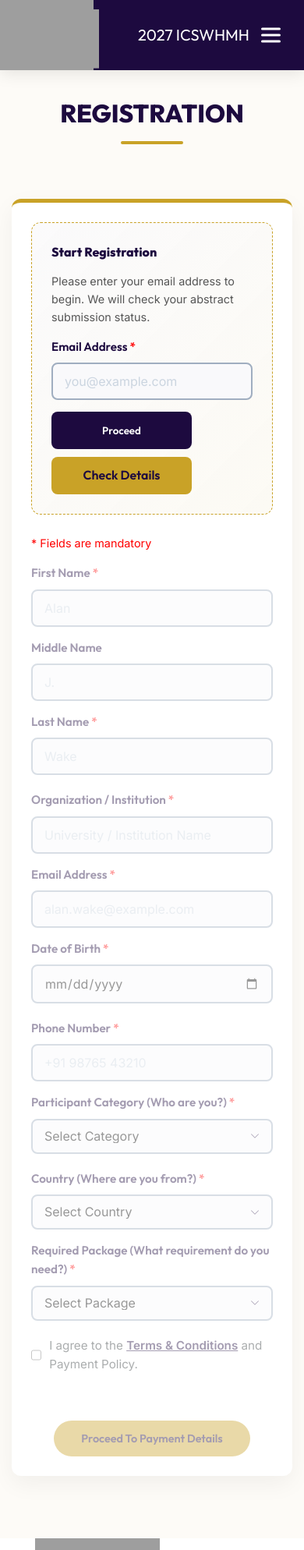
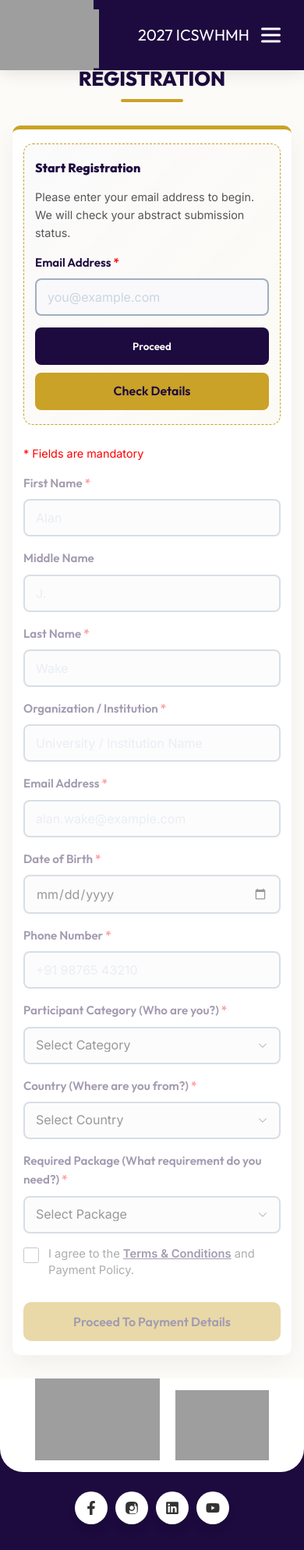
Before and after one commit to anandhukrisb/INTERNATIONAL-CONFERENCE-RAJAGIRI, a PHP site: page /registration.php in a window 390 px wide. Shown: the top 1988 px of the page at 78% size. Run offline with PHP 8.4, Linux system fonts and the light colour scheme.

Commit message:
mobile-reviewed

```diff
--- a/registration.php
+++ b/registration.php
@@ -333,26 +333,30 @@
         }
 
 
+        /* ================= RESPONSIVE STYLES ================= */
         @media (max-width: 768px) {
-            * {
+            img, video, canvas, svg {
                 max-width: 100%;
+                height: auto;
             }
 
             .main-container {
-                padding: 0 15px;
+                padding: 0 16px;
                 width: 100%;
-                max-width: 100vw;
+                max-width: 100%;
                 box-sizing: border-box;
             }
 
             .title-section {
-                margin-top: 120px;
+                margin-top: 100px;
+                margin-bottom: 30px;
                 text-align: center;
                 width: 100%;
             }
 
             #pageTitle {
-                font-size: 2rem;
+                font-size: 1.85rem;
+                line-height: 1.25;
             }
 
             #pageTitle::after {
@@ -421,21 +432,25 @@
             }
 
             .info-header {
+                font-size: 0.95rem;
+                padding: 12px 16px;
+            }
+
+            .info-content {
+                padding: 0 16px;
+            }
+
+            .info-content-inner {
+                padding: 16px 0;
+            }
+
+            .btn-register {
+                width: 100%;
+                padding: 15px 20px;
                 font-size: 1rem;
-                padding: 12px 20px;
-            }
-
-            .info-content {
-                padding: 0 20px;
-            }
-
-            .info-content-inner {
-                padding: 20px 0;
-            }
-
-            .btn-register {
-                padding: 14px 35px;
-                font-size: 0.9rem;
+                border-radius: 10px;
+                display: block;
+                box-sizing: border-box;
             }
         }
 
@@ -739,36 +754,66 @@
             background-repeat: no-repeat;
             background-position: right 15px center;
             background-size: 12px;
+            padding-right: 38px;
         }
 
         .checkbox-group {
             display: flex;
-            align-items: center;
-            gap: 10px;
-            margin-top: 10px;
+            align-items: flex-start;
+            gap: 12px;
+            margin-top: 12px;
         }
 
         .checkbox-group input[type="checkbox"] {
-            width: 18px;
-            height: 18px;
+            width: 20px;
+            height: 20px;
             cursor: pointer;
             accent-color: var(--primary-purple);
+            flex-shrink: 0;
+            margin-top: 2px;
         }
 
         .checkbox-label {
-            font-size: 0.95rem;
+            font-size: 0.92rem;
             color: var(--text-dark);
             cursor: pointer;
+            line-height: 1.45;
         }
 
         @media (max-width: 768px) {
             .form-row {
                 flex-direction: column;
-                gap: 15px;
+                gap: 16px;
+                margin-bottom: 16px;
             }
 
             .registration-form-section {
-                padding: 25px;
+                padding: 24px 18px;
+                margin-bottom: 40px;
+                border-radius: 12px;
+            }
+
+            .form-control {
+                font-size: 16px; /* Prevents auto-zoom on iOS */
+                min-height: 48px;
+                padding: 12px 14px;
+            }
+        }
+
+        @media (max-width: 480px) {
+            .registration-form-section {
+                padding: 18px 14px;
+                margin-bottom: 30px;
+                border-radius: 10px;
+            }
+
+            .title-section {
+                margin-top: 85px;
+                margin-bottom: 20px;
+            }
+
+            #pageTitle {
+                font-size: 1.6rem;
             }
         }
 
@@ -917,6 +971,39 @@
             color: #FFFFFF;
             transform: translateY(-2px);
             box-shadow: 0 4px 12px rgba(0, 0, 0, 0.15);
+        }
+
+        @media (max-width: 600px) {
+            .verification-box {
+                padding: 18px 14px;
+            }
+
+            .verification-row {
+                flex-direction: column;
+                align-items: stretch;
+                gap: 12px;
+            }
+
+            .verification-row .form-group {
+                width: 100%;
+            }
+
+            .verification-row .btn-verify {
+                width: 100% !important;
+                min-width: 100% !important;
+            }
+
+            .verification-buttons-group {
+                width: 100%;
+            }
+
+            .verification-buttons-group .btn-verify,
+            .btn-check-details-inline {
+                width: 100% !important;
+                min-width: 100% !important;
+                text-align: center;
+                justify-content: center;
+            }
         }
 
         .verification-status {
```
Also changed, not shown: other parts of registration.php (+28 -12 lines), process_payment.php (+198 -34 lines).
